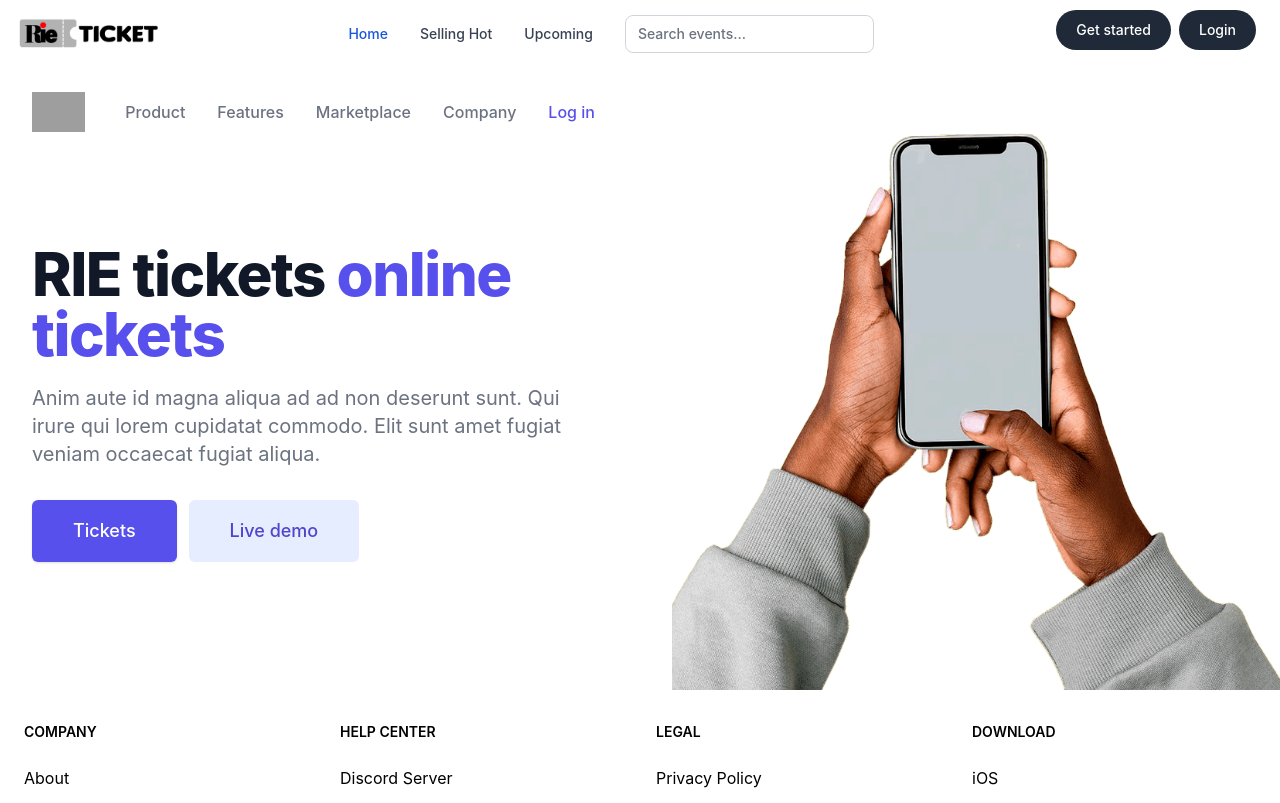
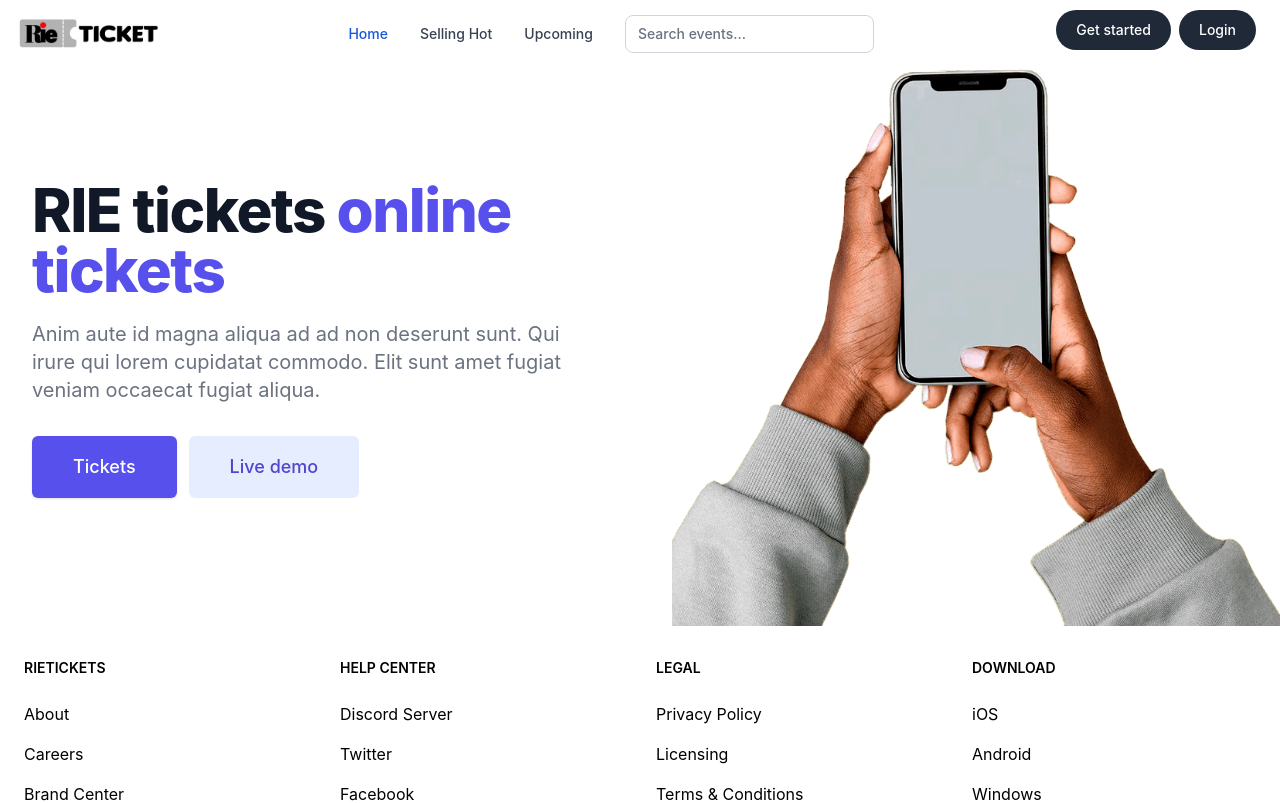
Before and after one commit to kingCorp/rie, a React (Create React App) app: page / in a window 1280 px wide. Shown: the top 803 px of the page. Built offline with nearby package versions, Linux system fonts and the light colour scheme; grey boxes are pictures that could not be loaded.

Commit message:
fix: unused inports

```diff
--- a/src/components/shared/Footer/index.jsx
+++ b/src/components/shared/Footer/index.jsx
@@ -1,12 +1,11 @@
 import React from 'react';
-import rieicon from '../../../assets/img/rieicon.png';
 export const Footer = () => {
   const year = new Date();
   return (
     <footer className="bg-white-800">
       <div className="grid grid-cols-2 gap-8 py-8 px-6 md:grid-cols-4">
         <div>
-          <h3 className="mb-6 text-sm font-semibold text-dark-400 uppercase">Company</h3>
+          <h3 className="mb-6 text-sm font-semibold text-dark-400 uppercase">Rietickets</h3>
           <ul>
             <li className="mb-4">
               <a
--- a/src/components/shared/Navbars/index.jsx
+++ b/src/components/shared/Navbars/index.jsx
@@ -1,14 +1,14 @@
 import React, { Fragment } from 'react';
-import { Popover, Transition } from '@headlessui/react';
-import { MenuIcon, XIcon } from '@heroicons/react/outline';
+// import { Popover, Transition } from '@headlessui/react';
+// import { MenuIcon, XIcon } from '@heroicons/react/outline';
 import rieicon from '../../../assets/img/rieicon.png';
 
-const navigation = [
-  { name: 'Product', href: '#' },
-  { name: 'Features', href: '#' },
-  { name: 'Marketplace', href: '#' },
-  { name: 'Company', href: '#' },
-];
+// const navigation = [
+//   { name: 'Product', href: '#' },
+//   { name: 'Features', href: '#' },
+//   { name: 'Marketplace', href: '#' },
+//   { name: 'Company', href: '#' },
+// ];
 
 export const Navbar = () => {
   return (
@@ -108,7 +108,7 @@ export const Navbar = () => {
           </div>
         </div>
       </nav>
-      <Popover>
+      {/* <Popover>
         <div className="relative pt-6 px-4 sm:px-6 lg:px-8">
           <nav
             className="relative flex items-center justify-between sm:h-10 lg:justify-start"
@@ -197,7 +197,7 @@ export const Navbar = () => {
             </div>
           </Popover.Panel>
         </Transition>
-      </Popover>
+      </Popover> */}
     </Fragment>
   );
 };
--- a/src/pages/home/Home.tsx
+++ b/src/pages/home/Home.tsx
@@ -1,19 +1,19 @@
 import React from 'react';
 /* This example requires Tailwind CSS v2.0+ */
-import { Fragment } from 'react';
-import { Popover, Transition } from '@headlessui/react';
-import { MenuIcon, XIcon } from '@heroicons/react/outline';
+// import { Fragment } from 'react';
+// import { Popover, Transition } from '@headlessui/react';
+// import { MenuIcon, XIcon } from '@heroicons/react/outline';
 import phoneIcon from '../../assets/img/phone.png';
-import rieicon from '../../assets/img/rieicon.png';
+// import rieicon from '../../assets/img/rieicon.png';
 import { Navbar } from '../../components/shared/Navbars';
 import { Footer } from '../../components/shared/Footer';
 
-const navigation = [
-  { name: 'Product', href: '#' },
-  { name: 'Features', href: '#' },
-  { name: 'Marketplace', href: '#' },
-  { name: 'Company', href: '#' },
-];
+// const navigation = [
+//   { name: 'Product', href: '#' },
+//   { name: 'Features', href: '#' },
+//   { name: 'Marketplace', href: '#' },
+//   { name: 'Company', href: '#' },
+// ];
 
 export default function Home() {
   return (
```
